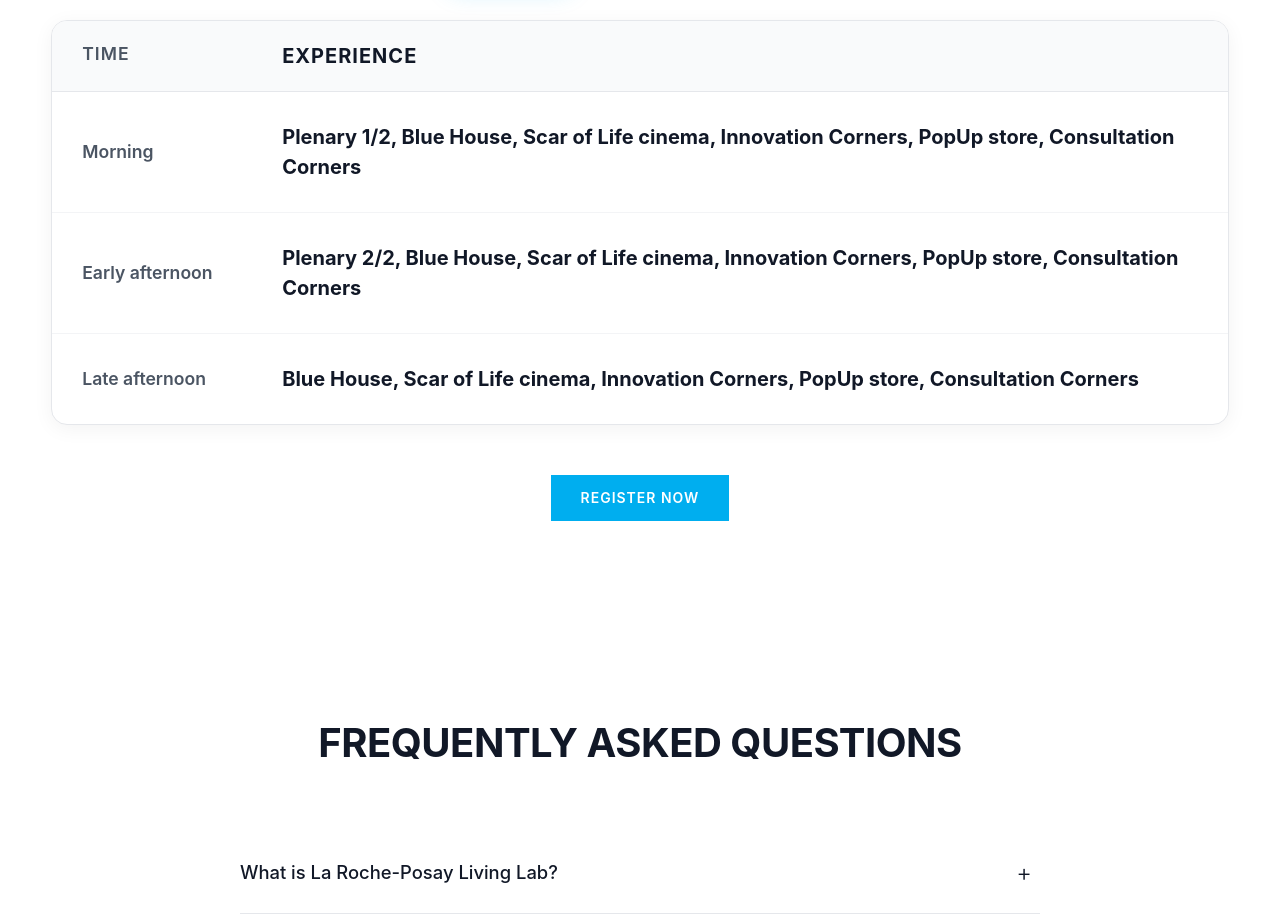
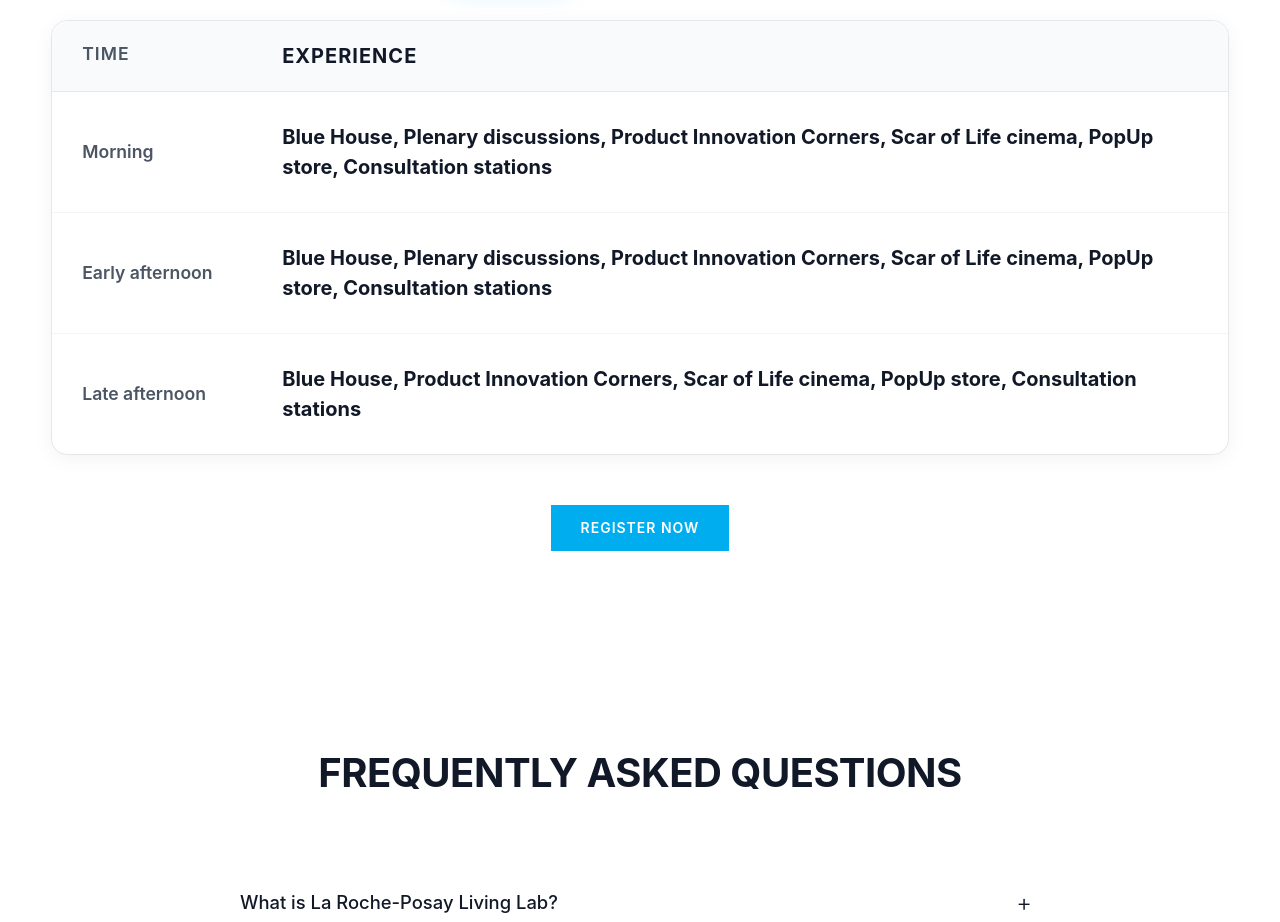
Before and after one commit to Dakolo14/livinglab, a React (Vite) app: page / in a window 1280 px wide. Shown: the part 5940-6862 px from the top of the page. Built offline with nearby package versions, Linux system fonts and the light colour scheme; a web font is replaced by a local one.

Commit message:
Update schedule experience list order

```diff
--- a/src/components/sections/ProgrammeSection.tsx
+++ b/src/components/sections/ProgrammeSection.tsx
@@ -4,21 +4,21 @@ import './ProgrammeSection.css';
 
 const scheduleData: Record<number, Array<{time: string, experience: string}>> = {
   1: [
-    { time: 'Morning', experience: 'Plenary 1/2, Blue House, Scar of Life cinema, Innovation Corners, PopUp store, Consultation Corners' },
-    { time: 'Early afternoon', experience: 'Plenary 2/2, Blue House, Scar of Life cinema, Innovation Corners, PopUp store, Consultation Corners' },
-    { time: 'Late afternoon', experience: 'Blue House, Scar of Life cinema, Innovation Corners, PopUp store, Consultation Corners' }
+    { time: 'Morning', experience: 'Blue House, Plenary discussions, Product Innovation Corners, Scar of Life cinema, PopUp store, Consultation stations' },
+    { time: 'Early afternoon', experience: 'Blue House, Plenary discussions, Product Innovation Corners, Scar of Life cinema, PopUp store, Consultation stations' },
+    { time: 'Late afternoon', experience: 'Blue House, Product Innovation Corners, Scar of Life cinema, PopUp store, Consultation stations' }
   ],
   2: [
-    { time: 'Morning', experience: 'Plenary 1/2, Blue House, Scar of Life cinema, Innovation Corners, PopUp store, Consultation Corners' },
-    { time: 'Early afternoon', experience: 'Plenary 2/2, Blue House, Scar of Life cinema, Innovation Corners, PopUp store, Consultation Corners' },
-    { time: 'Late afternoon', experience: 'Blue House, Scar of Life cinema, Innovation Corners, PopUp store, Consultation Corners' },
-    { time: 'Evening', experience: 'Blue House, Scar of Life cinema, Innovation Corners, PopUp store, Consultation Corners' }
+    { time: 'Morning', experience: 'Blue House, Plenary discussions, Product Innovation Corners, Scar of Life cinema, PopUp store, Consultation stations' },
+    { time: 'Early afternoon', experience: 'Blue House, Plenary discussions, Product Innovation Corners, Scar of Life cinema, PopUp store, Consultation stations' },
+    { time: 'Late afternoon', experience: 'Blue House, Product Innovation Corners, Scar of Life cinema, PopUp store, Consultation stations' },
+    { time: 'Evening', experience: 'Blue House, Product Innovation Corners, Scar of Life cinema, PopUp store, Consultation stations' }
   ],
   3: [
-    { time: 'Morning', experience: 'Plenary 1/2, Blue House, Scar of Life cinema, Innovation Corners, PopUp store, Consultation Corners' },
-    { time: 'Early afternoon', experience: 'Plenary 2/2, Blue House, Scar of Life cinema, Innovation Corners, PopUp store, Consultation Corners' },
-    { time: 'Late afternoon', experience: 'Blue House, Scar of Life cinema, Innovation Corners, PopUp store, Consultation Corners' },
-    { time: 'Evening', experience: 'Blue House, Scar of Life cinema, Innovation Corners, PopUp store, Consultation Corners' }
+    { time: 'Morning', experience: 'Blue House, Plenary discussions, Product Innovation Corners, Scar of Life cinema, PopUp store, Consultation stations' },
+    { time: 'Early afternoon', experience: 'Blue House, Plenary discussions, Product Innovation Corners, Scar of Life cinema, PopUp store, Consultation stations' },
+    { time: 'Late afternoon', experience: 'Blue House, Product Innovation Corners, Scar of Life cinema, PopUp store, Consultation stations' },
+    { time: 'Evening', experience: 'Blue House, Product Innovation Corners, Scar of Life cinema, PopUp store, Consultation stations' }
   ]
 };
 
```
